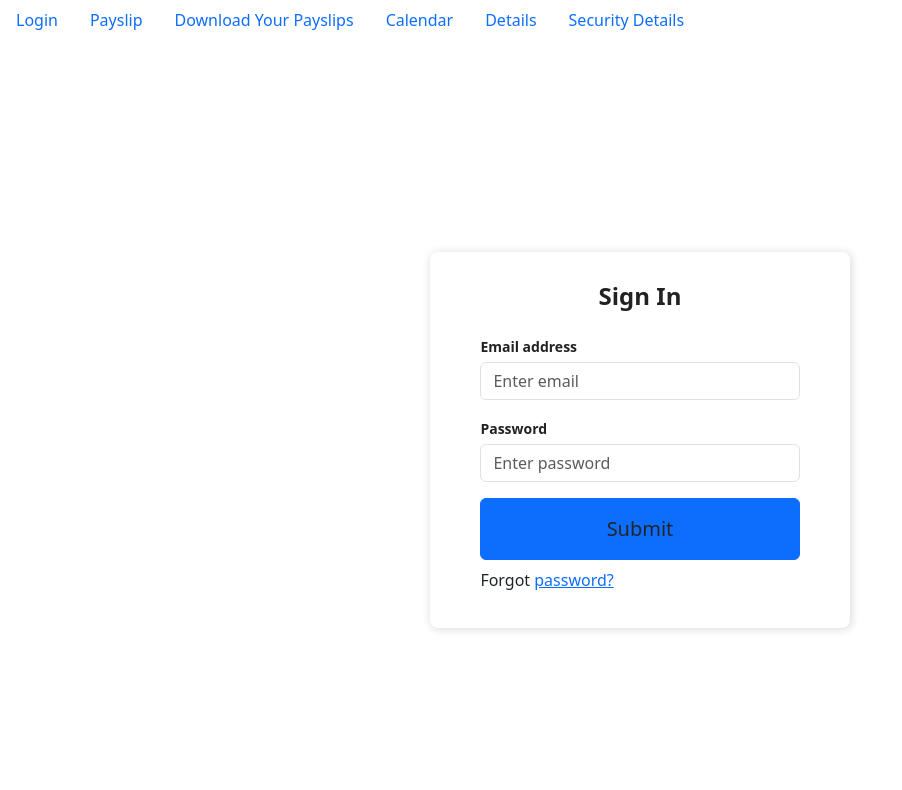
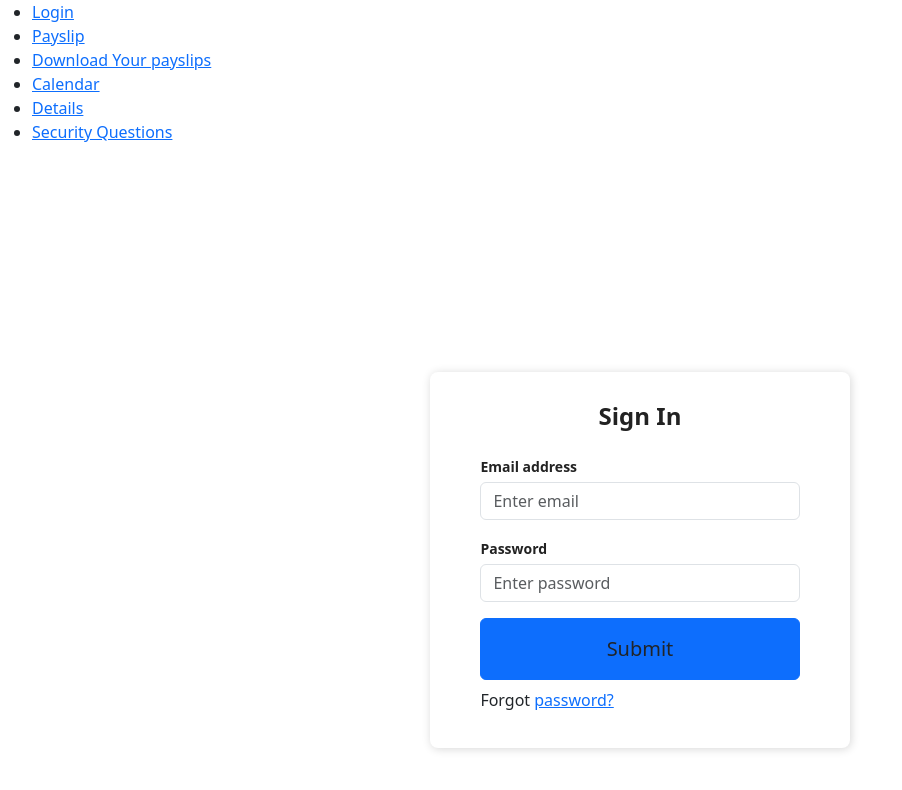
Before and after one commit to KaloyanBobev/payslip-app, a React (Create React App) app: page / in a window 1280 px wide. Shown: the top 790 px of the page, without its empty margins (0-902 px from the left). Built offline with nearby package versions, Linux system fonts and the light colour scheme.

Commit message:
change the navigation

```diff
--- a/src/pages/Navigation.js
+++ b/src/pages/Navigation.js
@@ -1,11 +1,11 @@
 import React from "react";
-
-import Nav from "react-bootstrap/Nav";
+import { Link, Outlet } from "react-router-dom";
+// import Nav from "react-bootstrap/Nav";
 
 export default function Navigation() {
   return (
     <>
-      <Nav defaultActiveKey="/" className="flex-row">
+      {/* <Nav defaultActiveKey="/" className="flex-row">
         <Nav.Link exact path href="/">
           Login
         </Nav.Link>
@@ -14,9 +14,9 @@ export default function Navigation() {
         <Nav.Link href="calendar">Calendar</Nav.Link>
         <Nav.Link href="details">Details</Nav.Link>
         <Nav.Link href="security">Security Details</Nav.Link>
-      </Nav>
+      </Nav> */}
 
-      {/* <nav>
+      <nav>
         <ul>
           <li>
             <Link to="/">Login</Link>
@@ -30,9 +30,15 @@ export default function Navigation() {
           <li>
             <Link to="calendar">Calendar</Link>
           </li>
+          <li>
+            <Link to="details">Details</Link>
+          </li>
+          <li>
+            <Link to="security">Security Questions</Link>
+          </li>
         </ul>
       </nav>
-      <Outlet /> */}
+      <Outlet />
     </>
   );
 }
```
